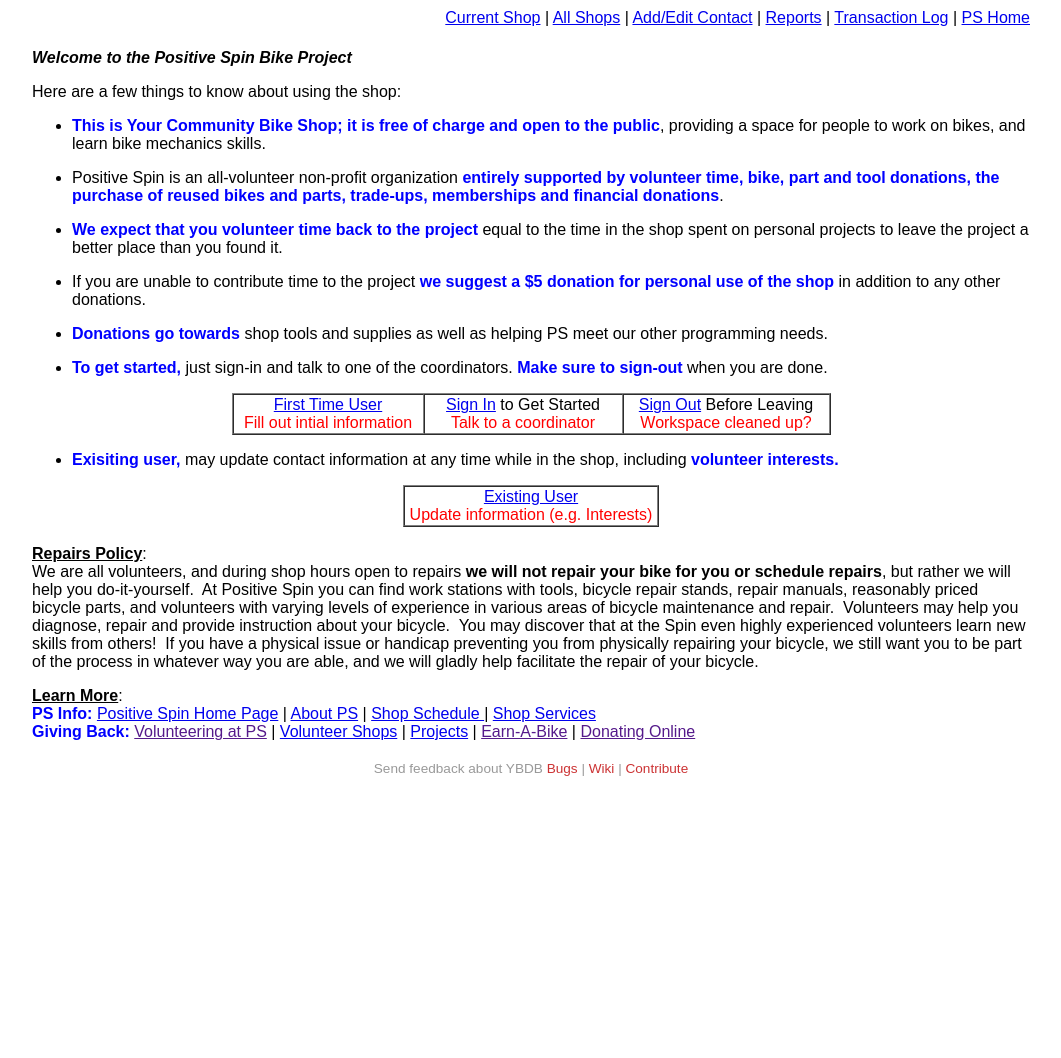
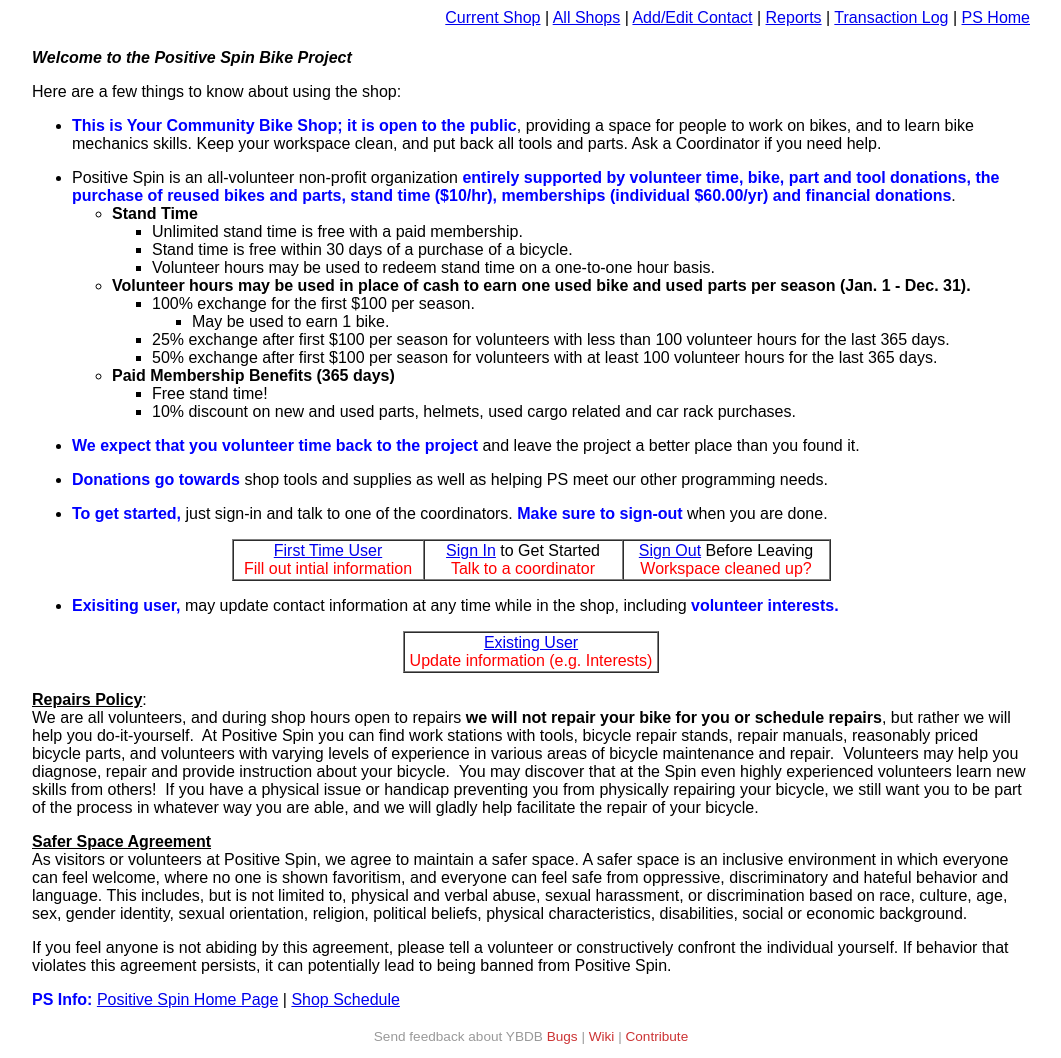
Before and after one commit to fspc/Yellow-Bike-Database, a PHP site: page /shop_welcome.php in a window 1280 px wide. Shown: the whole page, without its empty margins (109-1170 px from the left). Before the commit the page ends 776 px from the top, so only its background shows below. Run offline with PHP 8.4, Linux system fonts and the light colour scheme; data that the repository does not hold is empty; some libraries are stand-ins or nearby versions.

Commit message:
Long overdue update of shop welcome page.
* updates with new policies
* simplifies somewhat
* changes the color

```diff
--- a/shop_welcome.php
+++ b/shop_welcome.php
@@ -8,22 +8,43 @@ require_once('Connections/database_functions.php');
       <p><span class="yb_heading2">Welcome to the Positive Spin Bike Project</span></p>
       <p>Here are a few things to know about using the shop:</p>
       <ul>
-        <li><span class="yb_heading3red">This is Your Community Bike Shop; it is free of charge and open to the public</span>,
-        providing a space for people to work on bikes, and learn bike mechanics skills.</li>
+        <li><span class="yb_heading3red">This is Your Community Bike Shop; it is open to the public</span>,
+        providing a space for people to work on bikes, and to learn bike mechanics skills. Keep your workspace clean, and put
+        back all tools and parts.  Ask a Coordinator if you need help.</li>
       </ul>
       <ul>
         <li>Positive Spin is an all-volunteer non-profit organization
         <span class="yb_heading3red">entirely supported by volunteer time, bike, part and tool donations,
-        										the purchase of reused bikes and parts, trade-ups, memberships
+        										the purchase of reused bikes and parts, stand time ($10/hr), memberships (individual $60.00/yr)
         									   and financial donations</span>. </li>
+      	<ul>
+      		<li><strong>Stand Time</strong></li>
+      		<ul>
+					<li>Unlimited stand time is free with a paid membership.</li>
+					<li>Stand time is free within 30 days of a purchase of a bicycle.</li>
+      			<li>Volunteer hours may be used to redeem stand time on a one-to-one hour basis.</li>
+      		</ul>
+      		<li><strong>Volunteer hours may be used in place of cash to earn one used bike and used parts per season (Jan. 1 - Dec. 31).</strong></li>
+      		<ul>
+					<li>100% exchange for the first $100 per season.</li>
+					<ul>
+						<li>May be used to earn 1 bike.</li>
+					</ul>
+					<li>25% exchange after first $100 per season for volunteers with less than 100 volunteer hours for the last 365 days.</li>
+					<li>50% exchange after first $100 per season for volunteers with at least 100 volunteer hours for the last 365 days.</li>
+      		</ul>
+      	</ul>
+   		<ul>
+   			<li><strong>Paid Membership Benefits (365 days)</strong></li>
+   			<ul>
+					<li>Free stand time!</li>
+					<li>10% discount on new and used parts, helmets, used cargo related and car rack purchases.</li>
+   			</ul>
+   		</ul>
       </ul>
       <ul>
-        <li><span class="yb_heading3red">We expect that you volunteer time back  to the project</span>
-        equal to the time in the shop spent on personal projects to leave the project a better place than you found it. </li>
-      </ul>
-      <ul>
-        <li>If you are unable to contribute time to the project <span class="yb_heading3red">
-        we suggest  a $5 donation for personal use of the shop</span> in addition to any other donations. </li>
+        <li><span class="yb_heading3red">We expect that you volunteer time back to the project</span>
+        and leave the project a better place than you found it. </li>
       </ul>
       <ul>
         <li><span class="yb_heading3red">Donations go towards</span>
@@ -68,19 +89,27 @@ require_once('Connections/database_functions.php');
     new skills from others!&nbsp; If you have a physical issue or handicap preventing you from physically
     repairing your bicycle, we still want you to be part of the process in whatever way you are able,
     and we will gladly help facilitate the repair of your bicycle.
+
+	 <p>
+	 <span class="yb_pagetitle">Safer Space Agreement</span><br />
+	As visitors or volunteers at Positive Spin, we agree to maintain a safer space.
+	A safer space is an inclusive environment in which everyone can feel welcome,
+	where no one is shown favoritism, and everyone can feel safe from oppressive,
+	discriminatory and hateful behavior and language.  This includes, but is not limited to,
+	physical and verbal abuse, sexual harassment, or discrimination based on race, culture,
+	age, sex, gender identity, sexual orientation, religion, political beliefs, physical characteristics, disabilities, social or economic background.
+	</p>
+	<p>If you feel anyone is not abiding by this agreement, please tell a volunteer or
+	constructively confront the individual yourself.  If behavior that violates this agreement persists,
+	it can potentially lead to being banned from Positive Spin.
+	</p>
+
     <!-- </blockquote> -->
     <p>
-      <span class="yb_pagetitle">Learn More</span>:<br />
-        <span class="yb_heading3red">PS Info:   </span>
-        <a href="http://positivespin.org" target="_blank">Positive Spin Home Page</a> |
-        <a href="http://positivespin.org/home2/content/view/34/71/" target="_blank">About PS</a> |
-        <a href="http://positivespin.org/home2/content/view/94/80/" target="_blank">Shop Schedule </a> |
-        <a href="http://positivespin.org/home2/content/view/13/14/" target="_blank">Shop Services</a><span class="yb_heading3red"><br />
-        Giving Back:</span> <a href="" target="_blank">Volunteering at PS</a> |
-        <a href="http://positivespin.org/home2/content/view/94/80/" target="_blank">Volunteer Shops</a> |
-        <a href="http://positivespin.org/home2/content/view/92/79/" target="_blank">Projects</a> |
-        <a href="" target="_blank">Earn-A-Bike</a> |
-        <a href="" target="_blank">Donating Online</a><br />
+     <span class="yb_heading3red">PS Info:   </span>
+     <a href="http://positivespin.org" target="_blank">Positive Spin Home Page</a> |
+     <a href="http://positivespin.org/content/view/94/80/" target="_blank">Shop Schedule </a>
+     <span class="yb_heading3red"><br />
     </p>
 
     <?php include("include_footer.html"); ?>
```
